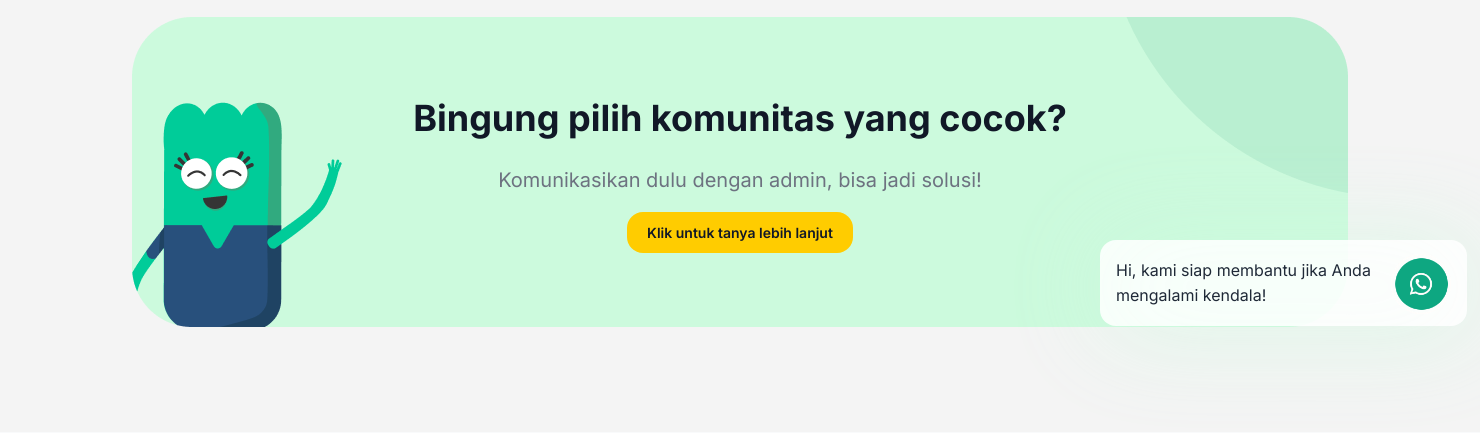
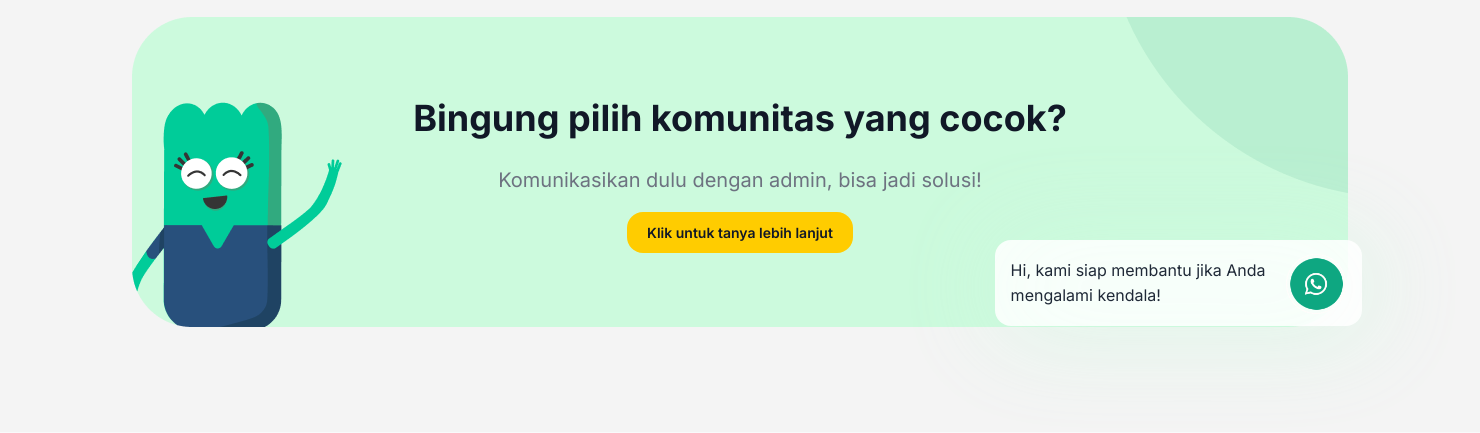
Before and after one commit to arru-tech/app-luar-sekolah, a PHP site: page / in a window 1480 px wide. Shown: the part 3563-3996 px from the top of the page. Run offline with PHP 8.4, Linux system fonts and the light colour scheme.

Commit message:
temporary fix waposition

```diff
--- a/css/contact.css
+++ b/css/contact.css
@@ -26,7 +26,7 @@
     z-index: 100;
     position: absolute;
 
-    left: 1100px;
+    right: 8%;
     margin-top: 223px;
     filter: drop-shadow(4px 4px 50px rgba(204, 250, 221, 0.7));
 
```
